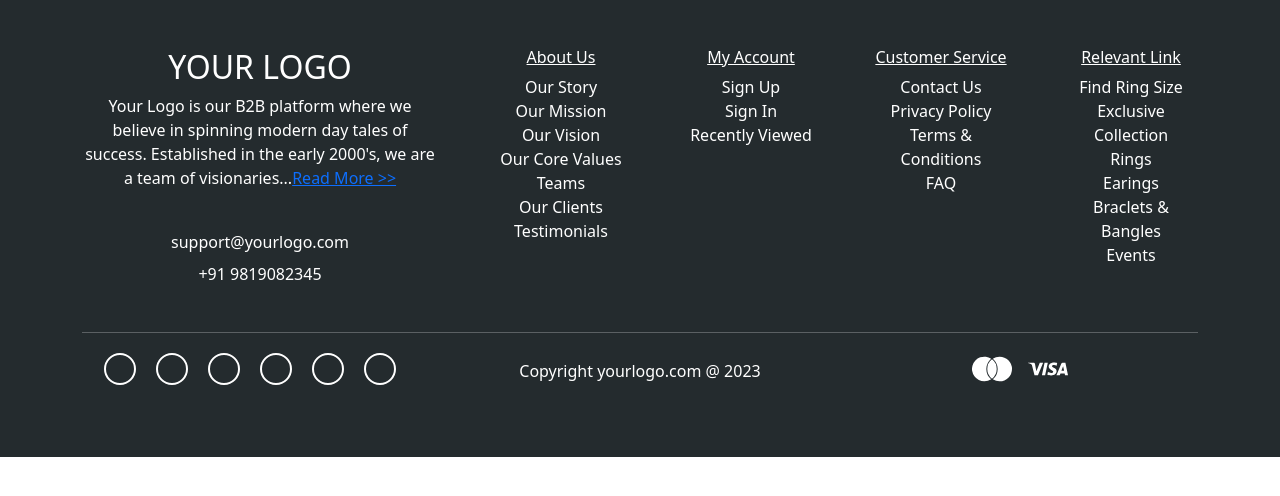
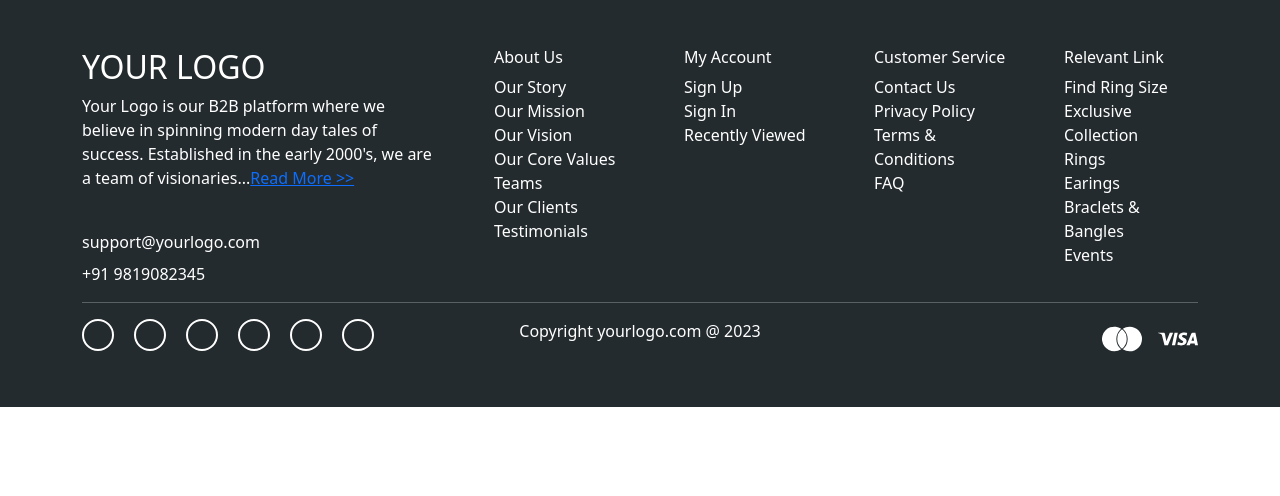
Before and after one commit to nansmatty/Office_Template-2, a React (Create React App) app: page / in a window 1280 px wide. Shown: the top 496 px of the page. Built offline with nearby package versions, Linux system fonts and the light colour scheme; the HTML template or start-up script is replaced by a standard one.

Commit message:
some tweaks on footer

```diff
--- a/src/components/Footer/footer.css
+++ b/src/components/Footer/footer.css
@@ -1,5 +1,5 @@
 .footer {
-  position:relative;
+  position: relative;
   color: white;
   background-color: #242B2E;
 }
@@ -8,7 +8,7 @@
   list-style: none;
 }
 
-.footer .contact_details{
+.footer .contact_details {
   display: flex;
   flex-direction: column;
 }
@@ -37,73 +37,93 @@
 
 }
 
-.footer .social_links span:hover:nth-child(1){
+.footer .social_links {
+    display: flex;
+    justify-content: start;
+    align-items: flex-start;
+  }
+
+  .footer .card_images {
+    display: flex;
+    align-items: flex-end;
+    justify-content: end ;
+  }
+
+
+.footer .social_links span:hover:nth-child(1) {
   background-color: #1877F2;
   border: 2px solid #1877F2;
 }
 
-.footer .social_links span:hover:nth-child(2){
+.footer .social_links span:hover:nth-child(2) {
   background-color: #E4405F;
   border: 2px solid #E4405F;
 }
 
-.footer .social_links span:hover:nth-child(3){
+.footer .social_links span:hover:nth-child(3) {
   background-color: #0A66C2;
   border: 2px solid #0A66C2;
 }
 
-.footer .social_links span:hover:nth-child(4){
+.footer .social_links span:hover:nth-child(4) {
   background-color: #00C300;
   border: 2px solid #00C300;
 }
 
-.footer .social_links span:hover:nth-child(5){
+.footer .social_links span:hover:nth-child(5) {
   background-color: #00AFF0;
   border: 2px solid #00AFF0;
 }
 
-.footer .social_links span:hover:nth-child(6){
+.footer .social_links span:hover:nth-child(6) {
   background-color: #BD081C;
   border: 2px solid #BD081C;
 }
 
-.footer .footer__image{
+.footer .footer__image {
   width: 40px;
 }
 
-@media screen and (min-width: 720px) {
+
+
+
+/* @media screen and (min-width: 960px) {
   .footer .row {
     text-align: center;
   }
 
-  .footer ul li h6{
+  .footer ul li h6 {
     text-decoration: underline;
   }
 
-  .footer .contact_details{
+  .footer .contact_details {
     margin-bottom: 30px;
   }
-.footer .social_links, .footer .card_images {
+
+  .footer .social_links,
+  .footer .card_images {
     display: flex;
     justify-content: center;
     margin-bottom: 20px;
   }
 
-}
+} */
 
-@media screen and (max-width: 720px) {
+@media screen and (max-width: 992px) {
   .footer .row {
     text-align: center;
   }
 
-  .footer ul li h6{
+  .footer ul li h6 {
     text-decoration: underline;
   }
 
-  .footer .contact_details{
+  .footer .contact_details {
     margin-bottom: 30px;
   }
-.footer .social_links, .footer .card_images {
+
+  .footer .social_links,
+  .footer .card_images {
     display: flex;
     justify-content: center;
     margin-bottom: 20px;
--- a/src/components/Footer/index.js
+++ b/src/components/Footer/index.js
@@ -125,7 +125,7 @@ const Footer = () => {
 				</div>
 				<hr />
 				<div className='row'>
-					<div className='col-lg-4 col-12  text-start social_links'>
+					<div className='col-lg-4 col-12 social_links'>
 						<span>
 							<i class='fa-brands fa-facebook-f'></i>
 						</span>
@@ -148,7 +148,7 @@ const Footer = () => {
 					<div className='col-lg-4 col-12  d-flex justify-content-center align-items-center'>
 						<p>Copyright yourlogo.com @ 2023</p>
 					</div>
-					<div className='col-lg-4 col-12 text-end card_images'>
+					<div className='col-lg-4 col-12 card_images'>
 						<div className=''>
 							<img
 								src={mastercard}
```
Lines whose indentation alone changed are shown as unchanged.
